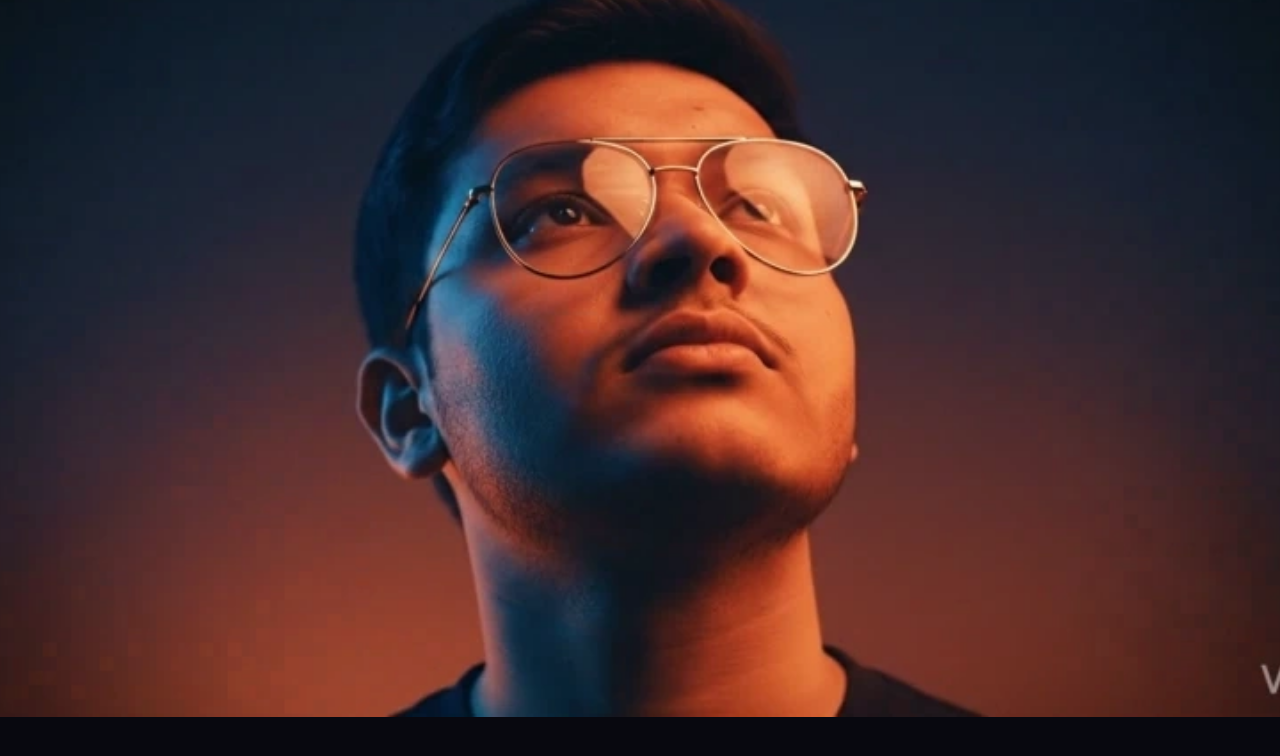
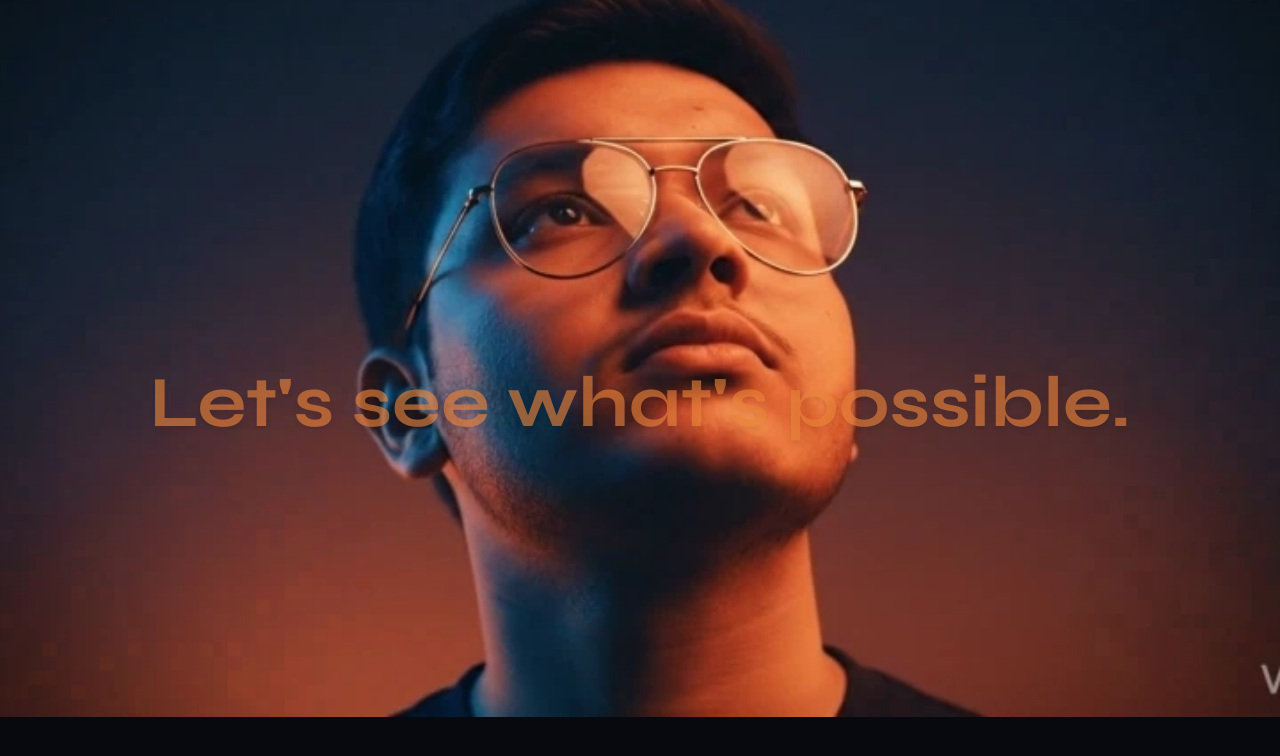
Before and after one commit to saiyam-bajpai/Portfolio_Website_Saiyam_Bajpai, a Next.js app: page /Portfolio_Website_Saiyam_Bajpai/ in a window 1280 px wide. Shown: the part 883-1639 px from the top of the page. Built offline with nearby package versions, Linux system fonts and the light colour scheme.

Commit message:
Scroll effect extend changes

```diff
--- a/app/globals.css
+++ b/app/globals.css
@@ -22,6 +22,7 @@
 html {
   scroll-behavior: smooth;
   cursor: none; /* Hide default cursor to use CustomCursor */
+  overflow-x: hidden;
 }
 
 body {
@@ -46,7 +47,7 @@
 }
 
 ::-webkit-scrollbar-track {
-  background: var(--bg-color);
+  background: var(--background);
 }
 
 ::-webkit-scrollbar-thumb {
--- a/components/ScrollyCanvas.tsx
+++ b/components/ScrollyCanvas.tsx
@@ -122,8 +122,8 @@
   }, [isLoaded]);
 
   return (
-    <div ref={containerRef} className="relative h-[800vh] bg-[#08080F]">
-      <div className="sticky top-0 h-screen w-full overflow-hidden">
+    <div ref={containerRef} className="relative h-[800vh] bg-[#08080F] z-0">
+      <div className="sticky top-0 left-0 h-screen w-full overflow-hidden z-10">
         {!isLoaded && (
           <div className="absolute inset-0 flex items-center justify-center z-50 bg-[#08080F]">
              <div className="flex flex-col items-center space-y-4">
```
